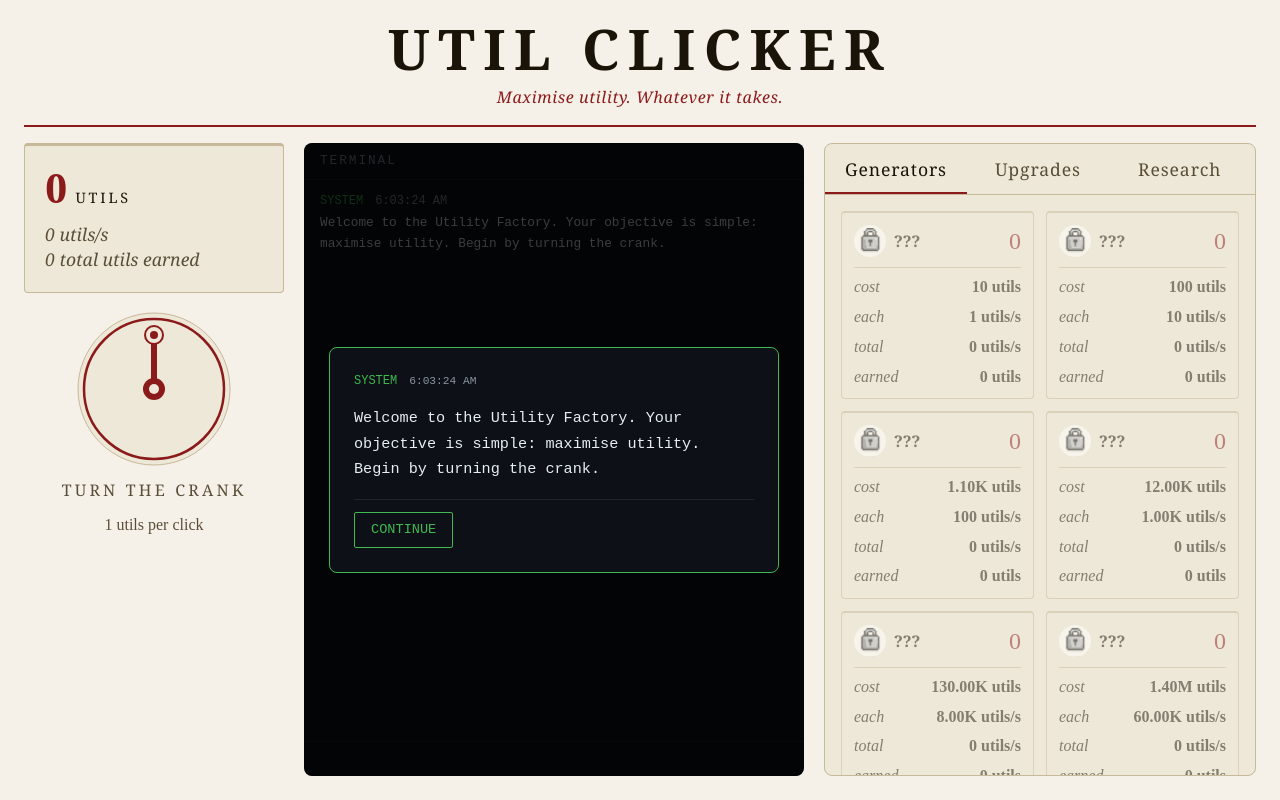
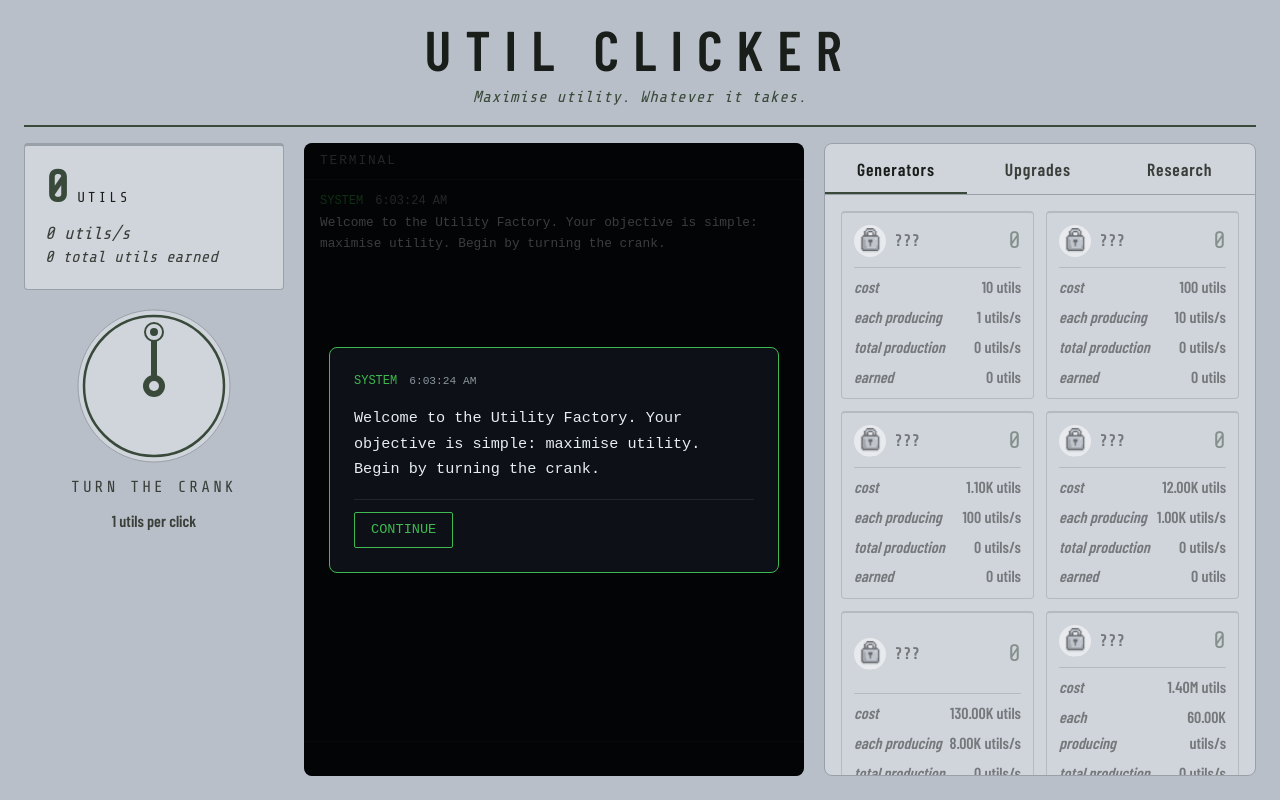
Before and after one commit to dwsc37/util-clicker, a React (Vite) app: page / in a window 1280 px wide. Built offline with nearby package versions, Linux system fonts and the light colour scheme.

Commit message:
fix: Theme update and minor fixes

```diff
--- a/index.html
+++ b/index.html
@@ -3,6 +3,10 @@
   <head>
     <meta charset="UTF-8" />
     <link rel="icon" type="image/svg+xml" href="/favicon.svg" />
+    <link
+      href="https://fonts.googleapis.com/css2?family=Barlow+Condensed:wght@600;700&family=Share+Tech+Mono&display=swap"
+      rel="stylesheet"
+    />
     <meta name="viewport" content="width=device-width, initial-scale=1.0" />
     <title>util-clicker</title>
   </head>
--- a/src/components/GeneratorPanel.tsx
+++ b/src/components/GeneratorPanel.tsx
@@ -72,8 +72,8 @@ export function GeneratorList() {
                 textAlign: "left",
                 "&:hover": canAfford
                   ? {
-                      bgcolor: "#f5e8e8",
-                      boxShadow: "0 2px 8px rgba(26,20,8,0.12)",
+                      bgcolor: "#c8d4c8",
+                      boxShadow: "0 2px 8px rgba(26,31,26,0.15)",
                     }
                   : {},
               }}
@@ -98,7 +98,6 @@ export function GeneratorList() {
                 </Typography>
                 <Typography
                   sx={{
-                    fontFamily: "'Playfair Display', serif",
                     fontSize: "1.5rem",
                     color: "primary.main",
                     lineHeight: 1,
@@ -126,11 +125,11 @@ export function GeneratorList() {
               >
                 <StatRow label="cost" value={`${formatUtils(cost)} utils`} />
                 <StatRow
-                  label="each"
+                  label="each producing"
                   value={`${formatUtils(upsEach)} utils/s`}
                 />
                 <StatRow
-                  label="total"
+                  label="total production"
                   value={`${formatUtils(upsTotal)} utils/s`}
                 />
                 <StatRow
--- a/src/components/ResearchPanel.tsx
+++ b/src/components/ResearchPanel.tsx
@@ -60,8 +60,8 @@ function ResearchCard({
         textAlign: "left",
         "&:hover": canAfford
           ? {
-              bgcolor: "#f5e8e8",
-              boxShadow: "0 2px 8px rgba(26,20,8,0.12)",
+              bgcolor: "#c8d4c8",
+              boxShadow: "0 2px 8px rgba(26,31,26,0.15)",
             }
           : {},
       }}
--- a/src/components/UpgradePanel.tsx
+++ b/src/components/UpgradePanel.tsx
@@ -65,8 +65,8 @@ function UpgradeCard({
         textAlign: "left",
         "&:hover": canAfford
           ? {
-              bgcolor: "#f5e8e8",
-              boxShadow: "0 2px 8px rgba(26,20,8,0.12)",
+              bgcolor: "#c8d4c8",
+              boxShadow: "0 2px 8px rgba(26,31,26,0.15)",
             }
           : {},
       }}
--- a/src/components/UtilButton.tsx
+++ b/src/components/UtilButton.tsx
@@ -48,8 +48,8 @@ export function UtilButton() {
             cx="80"
             cy="80"
             r="76"
-            fill="#eee8d8"
-            stroke="#c8b89a"
+            fill="#d0d5dc"
+            stroke="#9aa0a8"
             strokeWidth="1"
           />
           <circle
@@ -57,7 +57,7 @@ export function UtilButton() {
             cy="80"
             r="70"
             fill="none"
-            stroke="#8b1a1a"
+            stroke="#3a4a3a"
             strokeWidth="2.5"
           />
           <g
@@ -67,19 +67,19 @@ export function UtilButton() {
               transition: "transform 120ms ease-out",
             }}
           >
-            <rect x="77" y="26" width="6" height="46" rx="3" fill="#8b1a1a" />
+            <rect x="77" y="26" width="6" height="46" rx="3" fill="#3a4a3a" />
             <circle
               cx="80"
               cy="26"
               r="9"
-              fill="#eee8d8"
-              stroke="#8b1a1a"
+              fill="#d0d5dc"
+              stroke="#3a4a3a"
               strokeWidth="2"
             />
-            <circle cx="80" cy="26" r="4" fill="#8b1a1a" />
+            <circle cx="80" cy="26" r="4" fill="#3a4a3a" />
           </g>
-          <circle cx="80" cy="80" r="11" fill="#8b1a1a" />
-          <circle cx="80" cy="80" r="5" fill="#eee8d8" />
+          <circle cx="80" cy="80" r="11" fill="#3a4a3a" />
+          <circle cx="80" cy="80" r="5" fill="#d0d5dc" />
         </svg>
       </Box>
 
--- a/src/components/UtilCounter.tsx
+++ b/src/components/UtilCounter.tsx
@@ -18,7 +18,6 @@ export function UtilCounter() {
       <Box sx={{ display: "flex", alignItems: "baseline", gap: 1, mb: 0.5 }}>
         <Typography
           sx={{
-            fontFamily: "'Playfair Display', serif",
             fontSize: "2.8rem",
             fontWeight: 700,
             color: "primary.main",
@@ -45,7 +44,7 @@ export function UtilCounter() {
       <Typography
         variant="body2"
         sx={{
-          fontSize: "1.1rem",
+          fontSize: "1rem",
           fontStyle: "italic",
           color: "text.secondary",
         }}
--- a/src/theme.ts
+++ b/src/theme.ts
@@ -4,40 +4,43 @@ export const theme = createTheme({
   palette: {
     mode: "light",
     background: {
-      default: "#f5f0e8",
-      paper: "#eee8d8",
+      default: "#b8bfc8",
+      paper: "#d0d5dc",
     },
     primary: {
-      main: "#8b1a1a",
-      light: "#c94040",
-      contrastText: "#f5f0e8",
+      main: "#3a4a3a",
+      light: "#4e6b4e",
+      contrastText: "#e8ede8",
     },
     text: {
-      primary: "#1a1408",
-      secondary: "#5a4e38",
-      disabled: "#b0a090",
+      primary: "#1a1e1a",
+      secondary: "#3a3f3a",
+      disabled: "#7a8a7a",
     },
-    divider: "#c8b89a",
+    divider: "#9aa0a8",
   },
   typography: {
-    fontFamily: "'EB Garamond', Georgia, serif",
+    fontFamily: "'Barlow Condensed', sans-serif",
     h1: {
-      fontFamily: "'Playfair Display', Georgia, serif",
-      fontWeight: 700,
-      letterSpacing: "0.15em",
+      fontFamily: "'Barlow Condensed', sans-serif",
+      fontWeight: 500,
+      letterSpacing: "0.25em",
       textTransform: "uppercase",
     },
-    h2: {
-      fontFamily: "'Playfair Display', Georgia, serif",
-      fontWeight: 500,
-    },
     overline: {
-      fontFamily: "'EB Garamond', Georgia, serif",
+      fontFamily: "'Share Tech Mono', monospace",
       letterSpacing: "0.2em",
+      textTransform: "uppercase",
     },
     caption: {
-      fontFamily: "'Playfair Display', serif",
+      fontFamily: "'Barlow Condensed', sans-serif",
       fontWeight: 400,
+    },
+    body1: {
+      fontFamily: "'Share Tech Mono', monospace",
+    },
+    body2: {
+      fontFamily: "'Share Tech Mono', monospace",
     },
   },
 });
--- a/src/utils/format.ts
+++ b/src/utils/format.ts
@@ -1,6 +1,7 @@
 const numberNotation = ["K", "M", "B", "T", "Q", "Qi"];
 
 export function formatUtils(n: number): string {
+  if (n < 0) return "-" + formatUtils(-n);
   if (n < 1_000) return n.toFixed(0);
   const exponent = Math.min(
     Math.floor(Math.log10(n) / 3),
```
Also changed, not shown: src/data/events.ts (+16 -16 lines).
